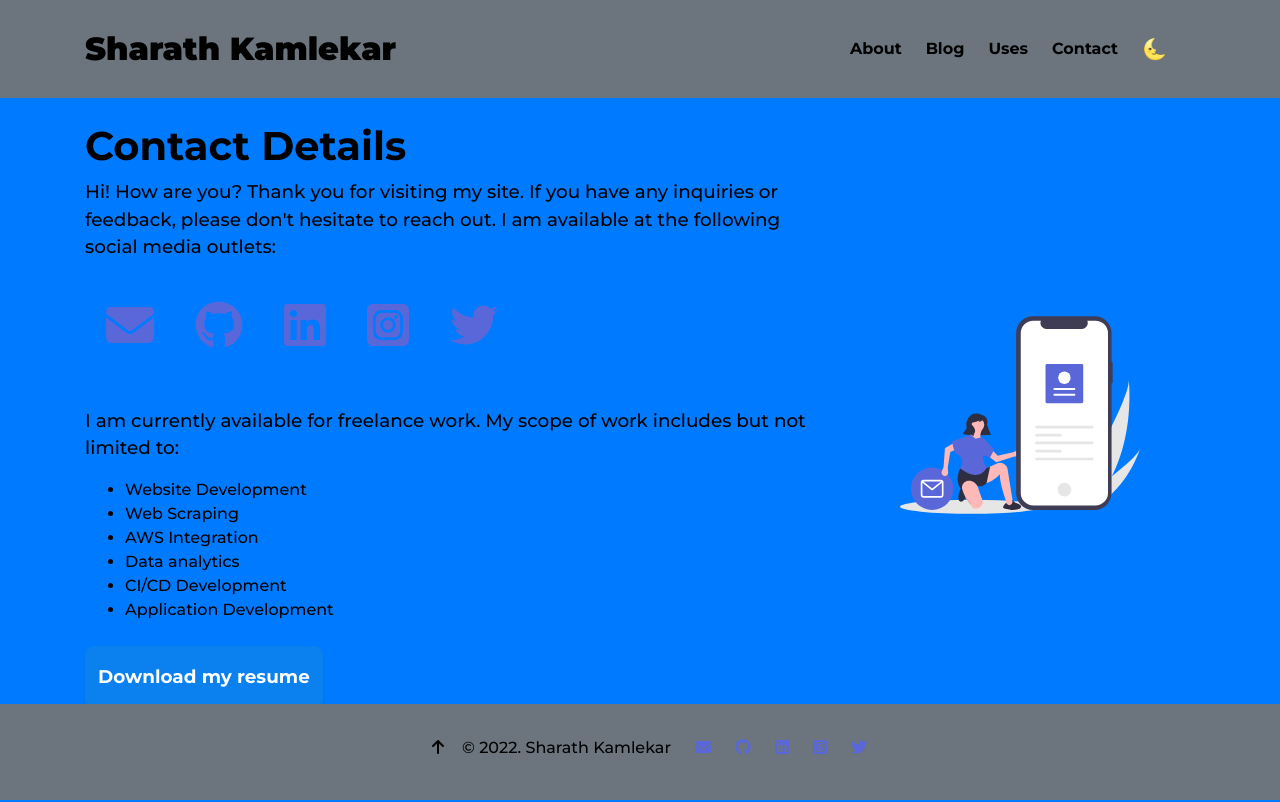
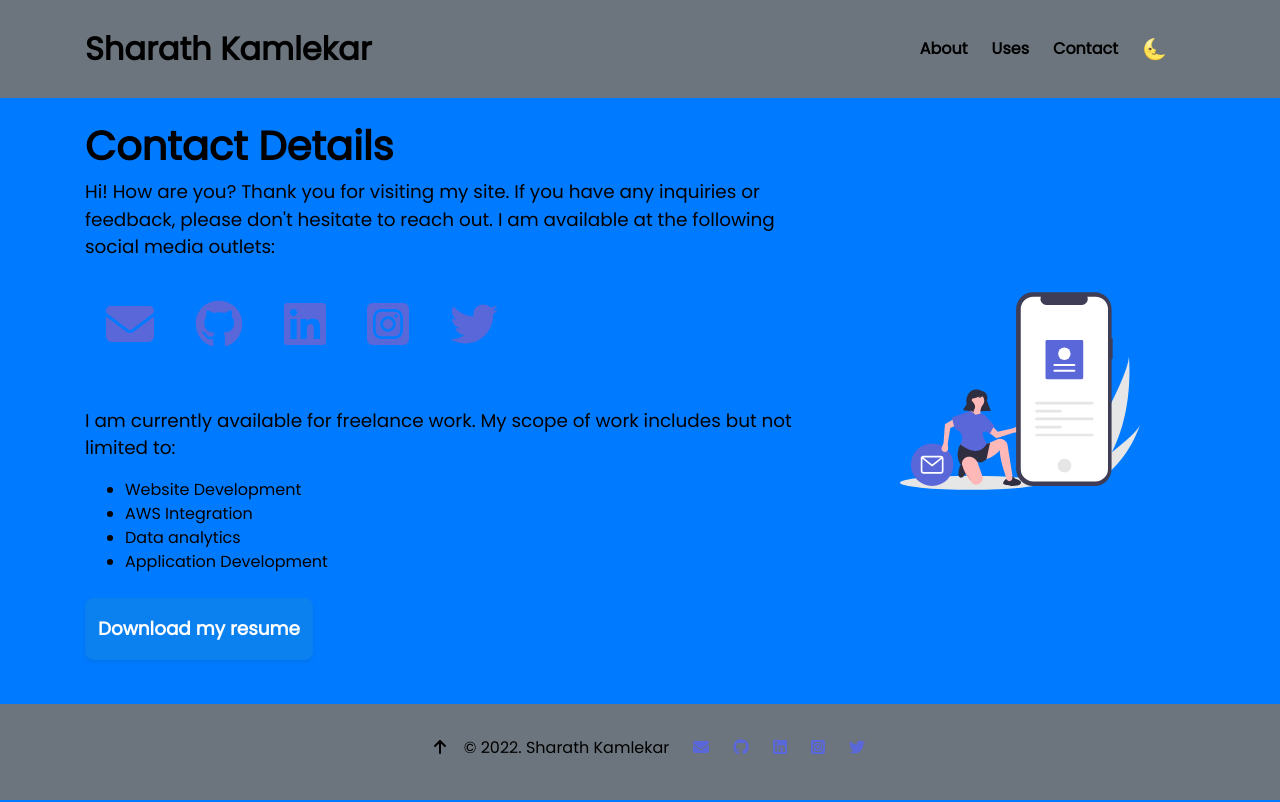
Before and after one commit to Dexterzprotege/sharath.io, a Gatsby site: page /contact in a window 1280 px wide. Built offline with nearby package versions, Linux system fonts and the light colour scheme; Gatsby itself is replaced by a stand-in of ours.

Commit message:
New changes

```diff
--- a/src/components/header.js
+++ b/src/components/header.js
@@ -78,11 +78,11 @@ export default class Header extends Component {
                         About
                       </Link>
                     </li>
-                    <li className="nav-item my-auto ml-2">
+                    {/* <li className="nav-item my-auto ml-2">
                       <Link className="nav-link" to="/blog">
                         Blog
                       </Link>
-                    </li>
+                    </li> */}
                     <li className="nav-item my-auto ml-2">
                       <Link className="nav-link" to="/uses">
                         Uses
--- a/src/pages/contact.js
+++ b/src/pages/contact.js
@@ -26,10 +26,8 @@ const ContactPage = () => (
             </p>
             <ul>
               <li>Website Development</li>
-              <li>Web Scraping</li>
               <li>AWS Integration</li>
               <li>Data analytics</li>
-              <li>CI/CD Development</li>
               <li>Application Development</li>
             </ul>
 
--- a/src/styles/landing/hero.scss
+++ b/src/styles/landing/hero.scss
@@ -1,4 +1,7 @@
+@import url('https://fonts.googleapis.com/css2?family=Playfair+Display&family=Poppins&display=swap');
+
 section.hero {
+  font-family: "Playfair Display", "Arial", "sans-serif";
   .hero-introduction {
     text-align: center;
     h1 {
--- a/src/utils/global.scss
+++ b/src/utils/global.scss
@@ -8,8 +8,10 @@
 @import "../styles/landing/hero.scss";
 @import "../styles/landing/content.scss";
 
+@import url('https://fonts.googleapis.com/css2?family=Playfair+Display&family=Poppins&display=swap');
+
 body {
-  font-family: "Montserrat", "Arial", "sans-serif";
+  font-family: "Poppins", "Arial", "sans-serif";
   font-weight: 450;
 
   color: var(--base);
```
Also changed, not shown: 1 other file.
